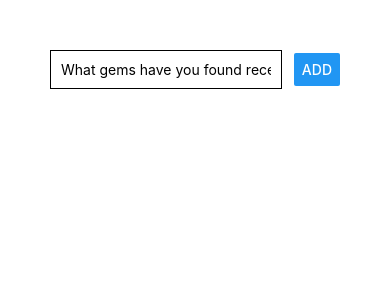
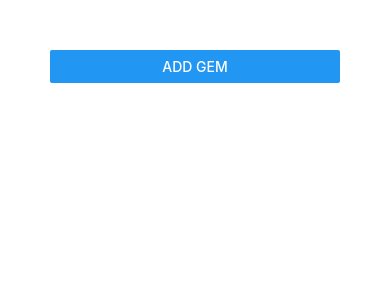
Before and after one commit to lukeclopez/LearnReactNative, a React Native app in the folder rn-complete-guide/: screen / in a window 390 px wide. Shown: the top 300 px of the page. Built offline with nearby package versions, Linux system fonts and the light colour scheme.

Commit message:
Put GemInput in a Modal

```diff
--- a/rn-complete-guide/App.js
+++ b/rn-complete-guide/App.js
@@ -6,6 +6,7 @@ import GemInput from "./components/gemInput";
 
 export default function App() {
   const [gems, setGems] = useState([]);
+  const [isInputModalVisible, setIsInputModalVisible] = useState(false);
 
   const handleAddGem = gem => {
     // The function that returns an array
@@ -15,6 +16,7 @@ export default function App() {
       ...curGems,
       { id: Math.random().toString(), value: gem }
     ]);
+    setIsInputModalVisible(false);
   };
 
   const handleDelete = gemId => {
@@ -23,7 +25,8 @@ export default function App() {
 
   return (
     <View style={styles.screen}>
-      <GemInput onAddGem={handleAddGem} />
+      <Button title="Add Gem" onPress={() => setIsInputModalVisible(true)} />
+      <GemInput visible={isInputModalVisible} onAddGem={handleAddGem} />
       <FlatList
         data={gems}
         renderItem={gem => <GemItem data={gem} onDelete={handleDelete} />}
--- a/rn-complete-guide/components/gemInput.jsx
+++ b/rn-complete-guide/components/gemInput.jsx
@@ -1,8 +1,8 @@
 import React, { useState } from "react";
 
-import { StyleSheet, View, TextInput, Button } from "react-native";
+import { StyleSheet, View, TextInput, Button, Modal } from "react-native";
 
-const GemInput = ({ onAddGem }) => {
+const GemInput = ({ visible, onAddGem }) => {
   const [enteredGem, setEnteredGem] = useState("");
 
   const addGem = () => {
@@ -15,6 +15,7 @@ const GemInput = ({ onAddGem }) => {
   };
 
   return (
+    <Modal visible={visible} animationType="slide">
       <View style={styles.inputContainer}>
         <TextInput
           placeholder="What gems have you found recently?"
@@ -24,20 +25,23 @@ const GemInput = ({ onAddGem }) => {
         />
         <Button title="Add" onPress={addGem} />
       </View>
+    </Modal>
   );
 };
 
 const styles = StyleSheet.create({
   inputContainer: {
-    flexDirection: "row",
-    justifyContent: "space-between",
+    flex: 1,
+    flexDirection: "column",
+    justifyContent: "center",
     alignItems: "center"
   },
   input: {
     width: "80%",
     borderWidth: 1,
     borderBottomColor: "black",
-    padding: 10
+    padding: 10,
+    marginBottom: 10
   }
 });
 
```
Lines whose indentation alone changed are shown as unchanged.
